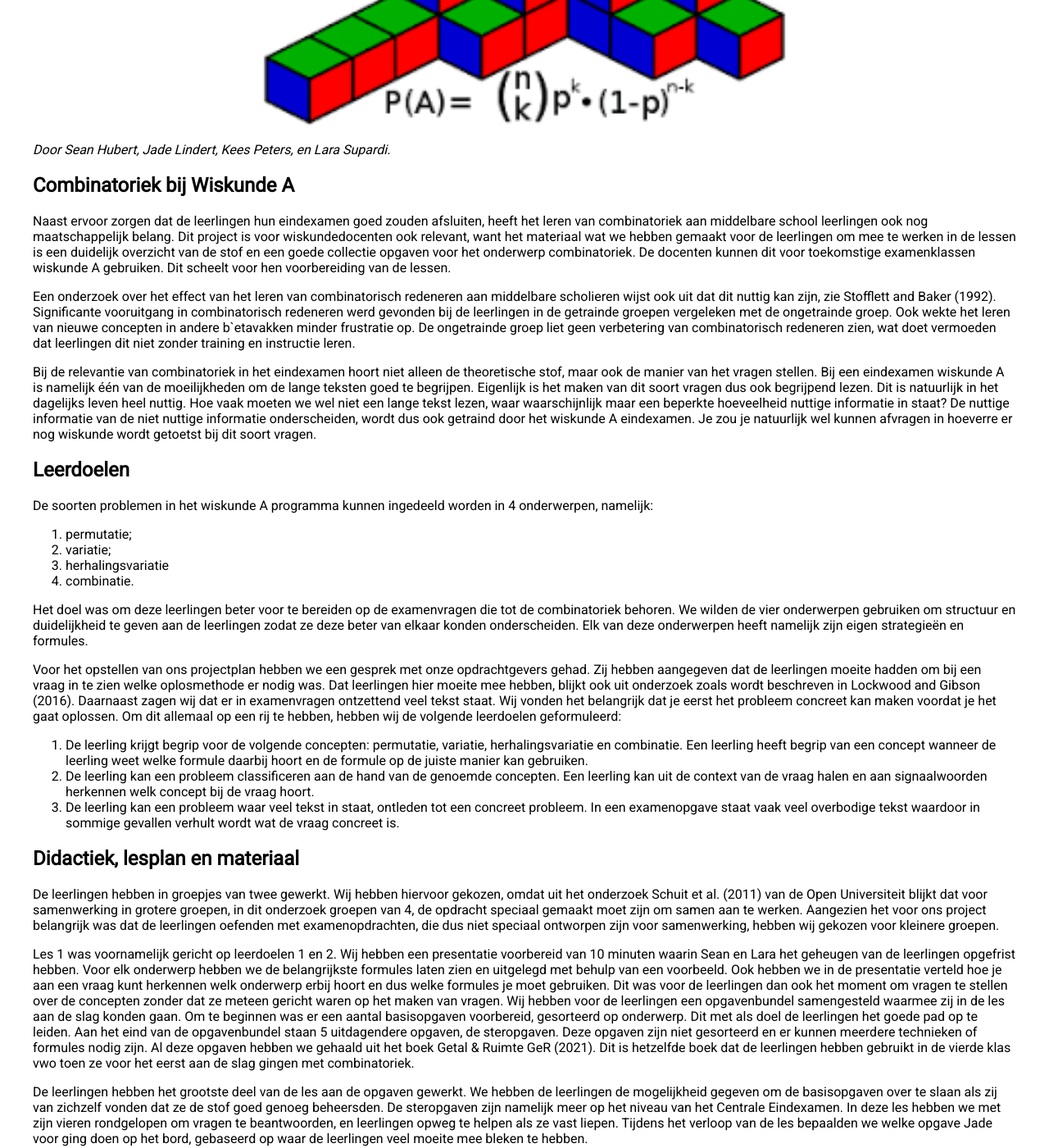
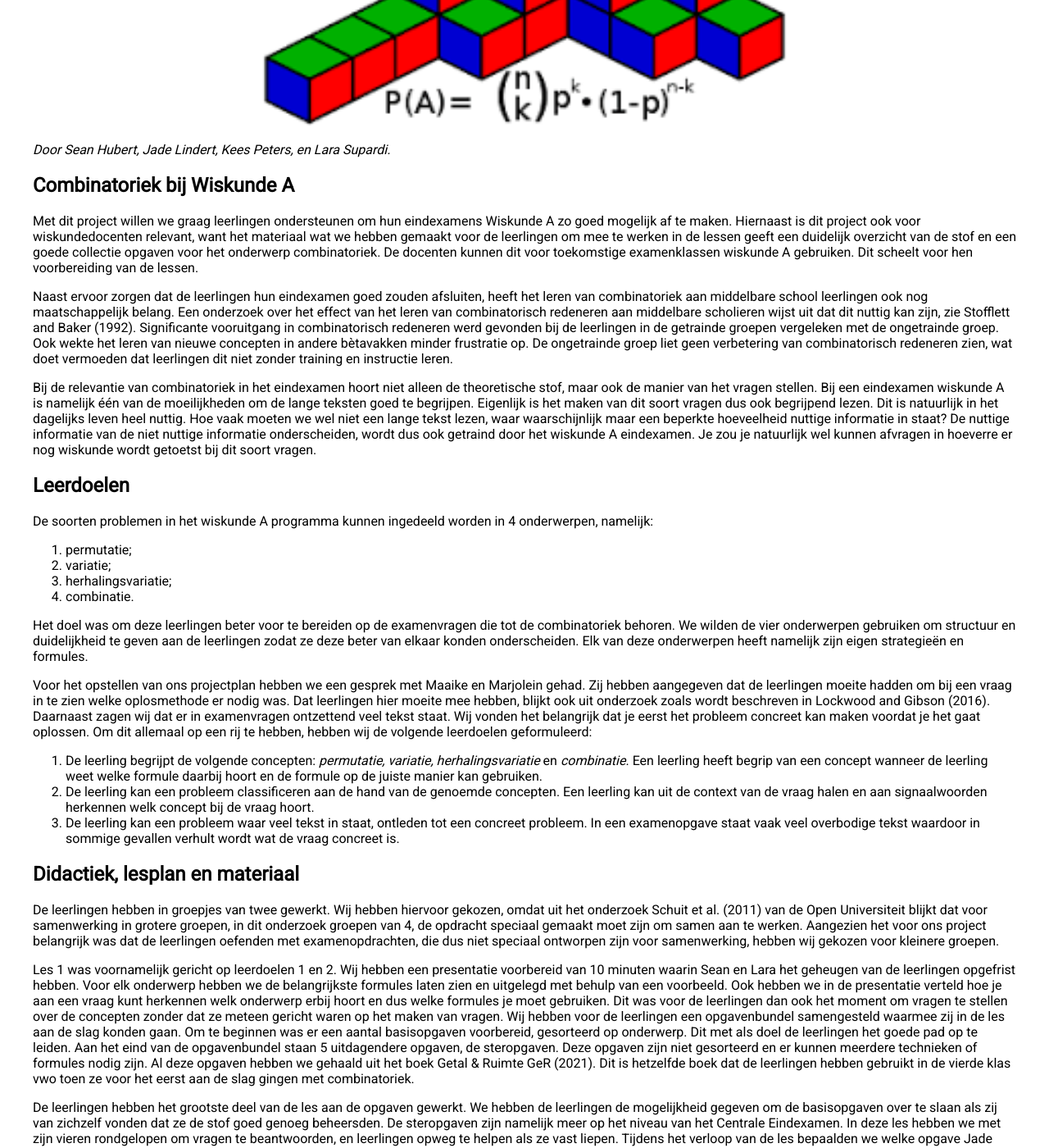
Before and after one commit to NicosStarreveld/Onderwijs-Communicatie, a Jekyll site: the page built from Pages/combinatoriek.md, in a window 1280 px wide and 1400 px high, scrolled down 760 px. Shown: the whole window at 82% size. Built offline with Jekyll 4.4.1, drawn with Linux system fonts in a browser that asks for light colours; some of the changed text lies outside the part shown.

Commit message:
Update combinatoriek.md

```diff
--- a/Pages/combinatoriek.md
+++ b/Pages/combinatoriek.md
@@ -13,35 +13,30 @@ description: Sean Hubert, Jade Lindert, Kees Peters, en Lara Supardi, waren uitg
 <p><i>Door Sean Hubert, Jade Lindert, Kees Peters, en Lara Supardi.</i></p>
 <h2> Combinatoriek bij Wiskunde A</h2>
 
-<p>Naast ervoor zorgen dat de leerlingen hun eindexamen goed zouden afsluiten, heeft het leren van combinatoriek aan middelbare school leerlingen ook nog maatschappelijk belang. Dit project is voor wiskundedocenten ook relevant, want het materiaal wat we hebben
-gemaakt voor de leerlingen om mee te werken in de lessen is een duidelijk overzicht van de stof en een goede collectie opgaven voor het onderwerp combinatoriek. De docenten kunnen dit voor toekomstige examenklassen wiskunde A gebruiken. Dit scheelt voor hen
-voorbereiding van de lessen. </p>
+<p>Met dit project willen we graag leerlingen ondersteunen om hun eindexamens Wiskunde A zo goed mogelijk af te maken. Hiernaast is dit project ook voor wiskundedocenten relevant, want het materiaal wat we hebben gemaakt voor de leerlingen om mee te werken in de lessen geeft een duidelijk overzicht van de stof en een goede collectie opgaven voor het onderwerp combinatoriek. De docenten kunnen dit voor toekomstige examenklassen wiskunde A gebruiken. Dit scheelt voor hen voorbereiding van de lessen. </p>
 
-<p>Een onderzoek over het effect van het leren van combinatorisch redeneren aan middelbare scholieren wijst ook uit dat dit nuttig kan zijn, zie Stofflett and Baker (1992). Significante vooruitgang in combinatorisch redeneren werd gevonden bij de leerlingen in
-de getrainde groepen vergeleken met de ongetrainde groep. Ook wekte het leren van nieuwe concepten in andere b`etavakken minder frustratie op. De ongetrainde groep liet geen verbetering van combinatorisch redeneren zien, wat doet vermoeden dat leerlingen
-dit niet zonder training en instructie leren.</p>
+<p>Naast ervoor zorgen dat de leerlingen hun eindexamen goed zouden afsluiten, heeft het leren van combinatoriek aan middelbare school leerlingen ook nog maatschappelijk belang. Een onderzoek over het effect van het leren van combinatorisch redeneren aan middelbare scholieren wijst uit dat dit nuttig kan zijn, zie Stofflett and Baker (1992). Significante vooruitgang in combinatorisch redeneren werd gevonden bij de leerlingen in de getrainde groepen vergeleken met de ongetrainde groep. Ook wekte het leren van nieuwe concepten in andere bètavakken minder frustratie op. De ongetrainde groep liet geen verbetering van combinatorisch redeneren zien, wat doet vermoeden dat leerlingen dit niet zonder training en instructie leren.</p>
 
-<p> Bij de relevantie van combinatoriek in het eindexamen hoort niet alleen de theoretische stof, maar ook de manier van het vragen stellen. Bij een eindexamen wiskunde A is namelijk één van de moeilijkheden om de lange teksten goed te begrijpen. Eigenlijk
-is het maken van dit soort vragen dus ook begrijpend lezen. Dit is natuurlijk in het dagelijks leven heel nuttig. Hoe vaak moeten we wel niet een lange tekst lezen, waar waarschijnlijk maar een beperkte hoeveelheid nuttige informatie in staat? De nuttige informatie van de niet nuttige informatie onderscheiden, wordt dus ook getraind door het wiskunde A eindexamen. Je zou je natuurlijk wel kunnen afvragen in hoeverre er nog wiskunde wordt getoetst bij dit soort vragen.</p>
+<p> Bij de relevantie van combinatoriek in het eindexamen hoort niet alleen de theoretische stof, maar ook de manier van het vragen stellen. Bij een eindexamen wiskunde A is namelijk één van de moeilijkheden om de lange teksten goed te begrijpen. Eigenlijk is het maken van dit soort vragen dus ook begrijpend lezen. Dit is natuurlijk in het dagelijks leven heel nuttig. Hoe vaak moeten we wel niet een lange tekst lezen, waar waarschijnlijk maar een beperkte hoeveelheid nuttige informatie in staat? De nuttige informatie van de niet nuttige informatie onderscheiden, wordt dus ook getraind door het wiskunde A eindexamen. Je zou je natuurlijk wel kunnen afvragen in hoeverre er nog wiskunde wordt getoetst bij dit soort vragen.</p>
 
 <h2> Leerdoelen</h2>
 
 <p>De soorten problemen in het wiskunde A programma kunnen ingedeeld worden in 4 onderwerpen, namelijk:</p>
 <ol><li>permutatie;</li>
 <li>variatie;</li>
-<li>herhalingsvariatie</li>
+<li>herhalingsvariatie;</li>
 <li>combinatie. </li></ol>
 
-<p>Het doel was om deze leerlingen beter voor te bereiden op de examenvragen die tot de combinatoriek behoren. We wilden de vier onderwerpen gebruiken om structuur en duidelijkheid te geven aan de leerlingen zodat ze deze beter van elkaar konden onderscheiden.
-Elk van deze onderwerpen heeft namelijk zijn eigen strategieën en formules.</p>
+<p>Het doel was om deze leerlingen beter voor te bereiden op de examenvragen die tot de combinatoriek behoren. We wilden de vier onderwerpen gebruiken om structuur en duidelijkheid te geven aan de leerlingen zodat ze deze beter van elkaar konden onderscheiden. Elk van deze onderwerpen heeft namelijk zijn eigen strategieën en formules.</p>
 
-<p>Voor het opstellen van ons projectplan hebben we een gesprek met onze opdrachtgevers gehad. Zij hebben aangegeven dat de leerlingen moeite hadden om bij een vraag in te zien welke oplosmethode er nodig was. Dat leerlingen hier moeite mee hebben, blijkt
-ook uit onderzoek zoals wordt beschreven in Lockwood and Gibson (2016). Daarnaast zagen wij dat er in examenvragen ontzettend veel tekst staat. Wij vonden het belangrijk dat je eerst het probleem concreet kan maken voordat je het gaat oplossen. Om dit allemaal op een rij te hebben, hebben wij de volgende leerdoelen geformuleerd:</p>
+<p>Voor het opstellen van ons projectplan hebben we een gesprek met Maaike en Marjolein gehad. Zij hebben aangegeven dat de leerlingen moeite hadden om bij een vraag in te zien welke oplosmethode er nodig was. Dat leerlingen hier moeite mee hebben, blijkt ook uit onderzoek zoals wordt beschreven in Lockwood and Gibson (2016). Daarnaast zagen wij dat er in examenvragen ontzettend veel tekst staat. Wij vonden het belangrijk dat je eerst het probleem concreet kan maken voordat je het gaat oplossen. Om dit allemaal op een rij te hebben, hebben wij de volgende leerdoelen geformuleerd:</p>
 
-<ol><li>De leerling krijgt begrip voor de volgende concepten: permutatie, variatie, herhalingsvariatie
-en combinatie. Een leerling heeft begrip van een concept wanneer de leerling weet welke formule daarbij
+<ol><li>De leerling begrijpt de volgende concepten: <i>permutatie, variatie, herhalingsvariatie</i>
+en <i>combinatie</i>. Een leerling heeft begrip van een concept wanneer de leerling weet welke formule daarbij
 hoort en de formule op de juiste manier kan gebruiken.</li>
+
 <li>De leerling kan een probleem classificeren aan de hand van de genoemde concepten. Een leerling kan uit de context van de vraag halen en aan signaalwoorden herkennen welk concept bij de vraag hoort. </li>
+
 <li>De leerling kan een probleem waar veel tekst in staat, ontleden tot een concreet probleem. In een examenopgave staat vaak veel overbodige tekst waardoor in sommige gevallen verhult wordt wat de vraag concreet is.</li></ol>
 
 <h2> Didactiek, lesplan en materiaal</h2>
@@ -68,9 +63,8 @@ opnieuw de tekst hoeft te lezen als je het even niet meer weet. </li>
 <li>Controleer of je daadwerkelijk antwoord geeft op de vraag. Deze stap is ontzettend
 belangrijk.</li></ol>
 
-<p>Ook voor deze les hebben we een opgavenbundel samengesteld. Alle vragen voor deze bundel hebben we gehaald uit oude examens, zie Explicaro. Deze opgaven waren niet gesorteerd en hadden als doel dat de leerlingen gewend raakten aan de manier waarop de vragen in het examen worden gesteld. Het examen geeft vaak erg lange teksten en daar moeten ze mee leren werken. Tijdens de les hebben de leerlingen aan de examenopdrachten gewerkt en wij liepen rond om tips en uitleg te geven, dit deden we bijvoorbeeld
-door te verwijzen naar het stappenplan.</p>
+<p>Ook voor deze les hebben we een opgavenbundel samengesteld. Alle vragen voor deze bundel hebben we gehaald uit oude examens, zie Explicaro. Deze opgaven waren niet gesorteerd en hadden als doel dat de leerlingen gewend raakten aan de manier waarop de vragen in het examen worden gesteld. Het examen geeft vaak erg lange teksten en daar moeten ze mee leren werken. Tijdens de les hebben de leerlingen aan de examenopdrachten gewerkt en wij liepen rond om tips en uitleg te geven, dit deden we bijvoorbeeld door te verwijzen naar het stappenplan.</p>
 
-<div class="boxje"> Alle materiaal voor de twee lessen is <a href="/Onderwijs-Communicatie/Projecten/Combinatoriek/Materiaal.zip"> hier</a> te vinden.</div>
+<div class="boxje"> Alle materiaal voor de twee lessen is <a href="/Onderwijs-Communicatie/Projecten/Combinatoriek/Materiaal.zip"> hier</a> te vinden. In dit mapje staan slides voor twee korte herhalingen van de stof en nog opgavenbundels.</div>
 
 </html>
```
